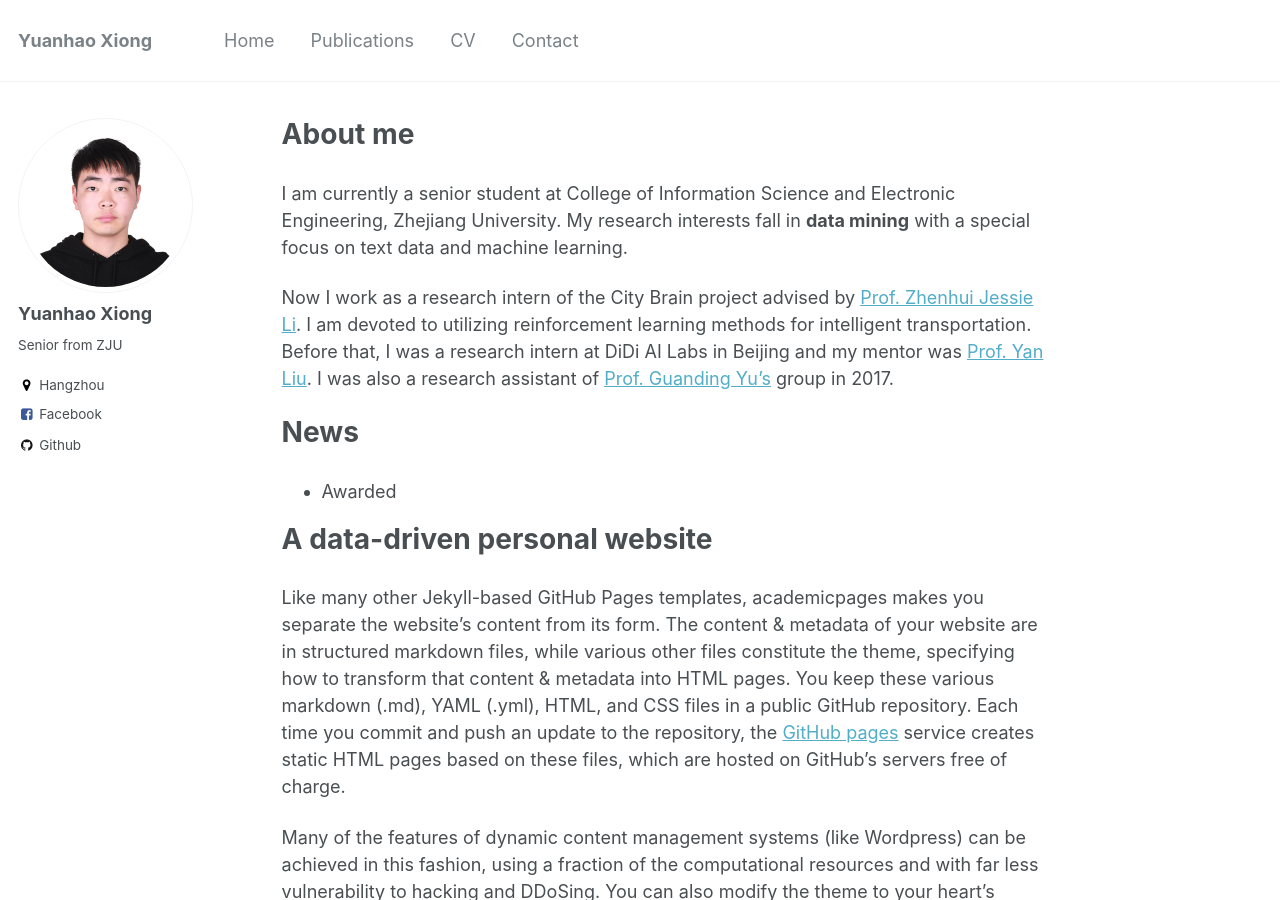
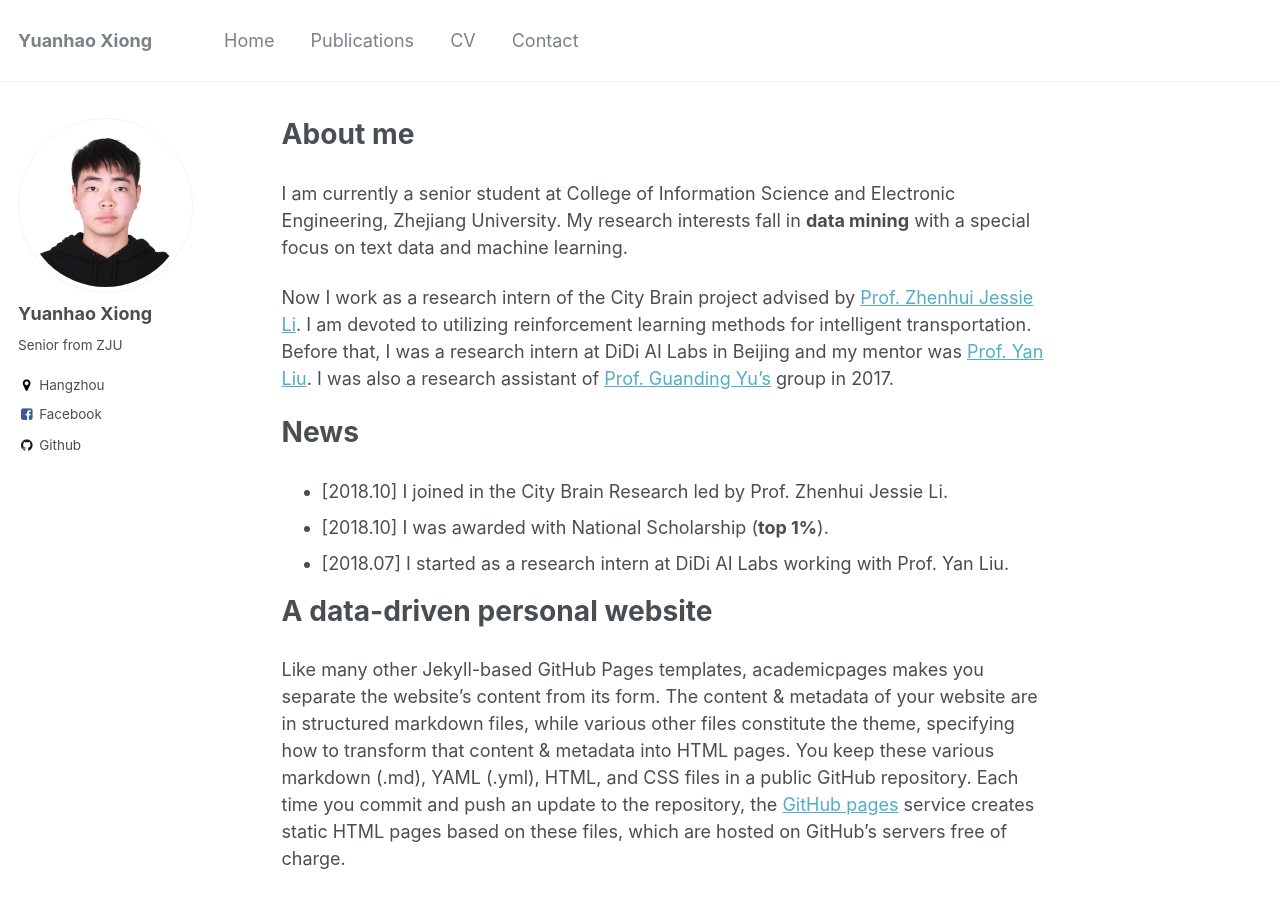
Before and after one commit to xyh97/xyh97.github.io, a Jekyll site: the page built from _pages/about.md, in a window 1280 px wide and 900 px high. Built offline with Jekyll 4.4.1, drawn with Linux system fonts in a browser that asks for light colours.

Commit message:
update about me

```diff
--- a/_pages/about.md
+++ b/_pages/about.md
@@ -16,7 +16,9 @@ Now I work as a research intern of the City Brain project advised by [Prof. Zhen
 
 News
 ======
-- Awarded
+- [2018.10] I joined in the City Brain Research led by Prof. Zhenhui Jessie Li.
+- [2018.10] I was awarded with National Scholarship (**top 1%**).
+- [2018.07] I started as a research intern at DiDi AI Labs working with Prof. Yan Liu.
 
 A data-driven personal website
 ======
```
